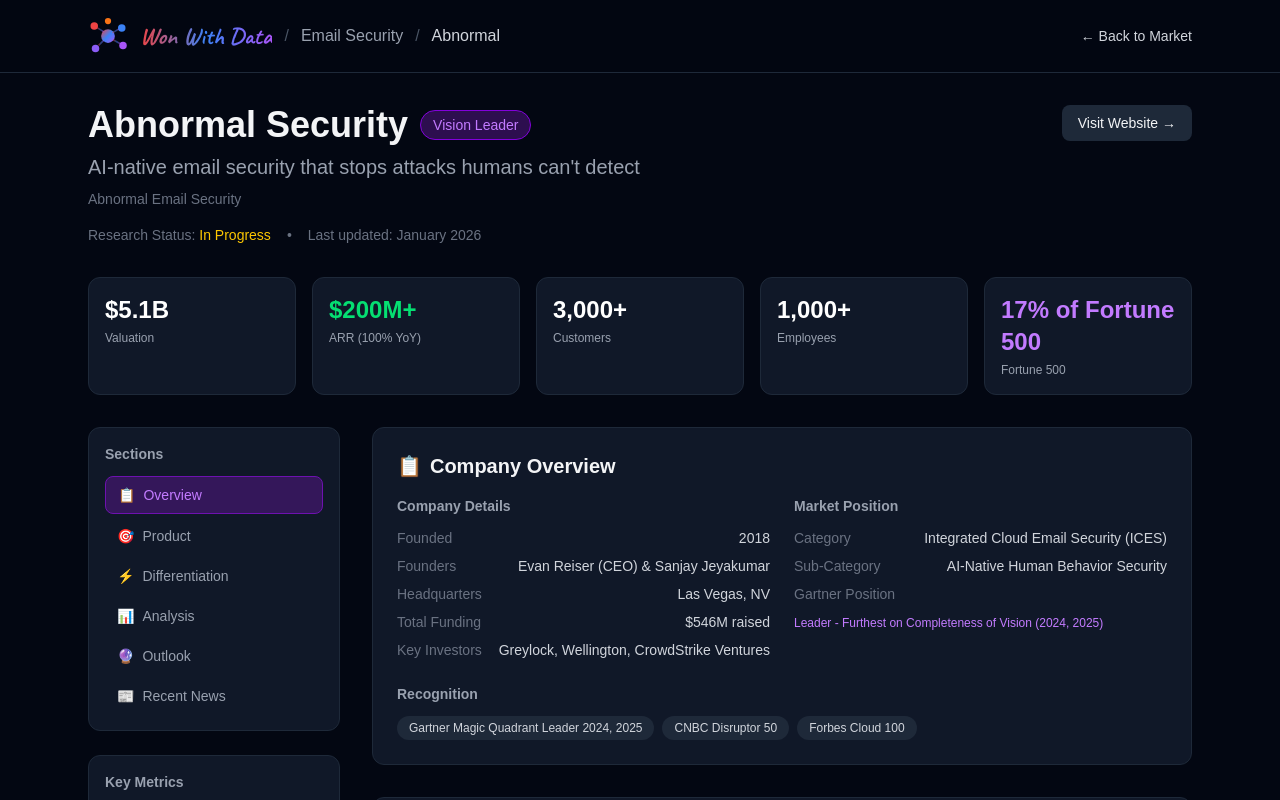
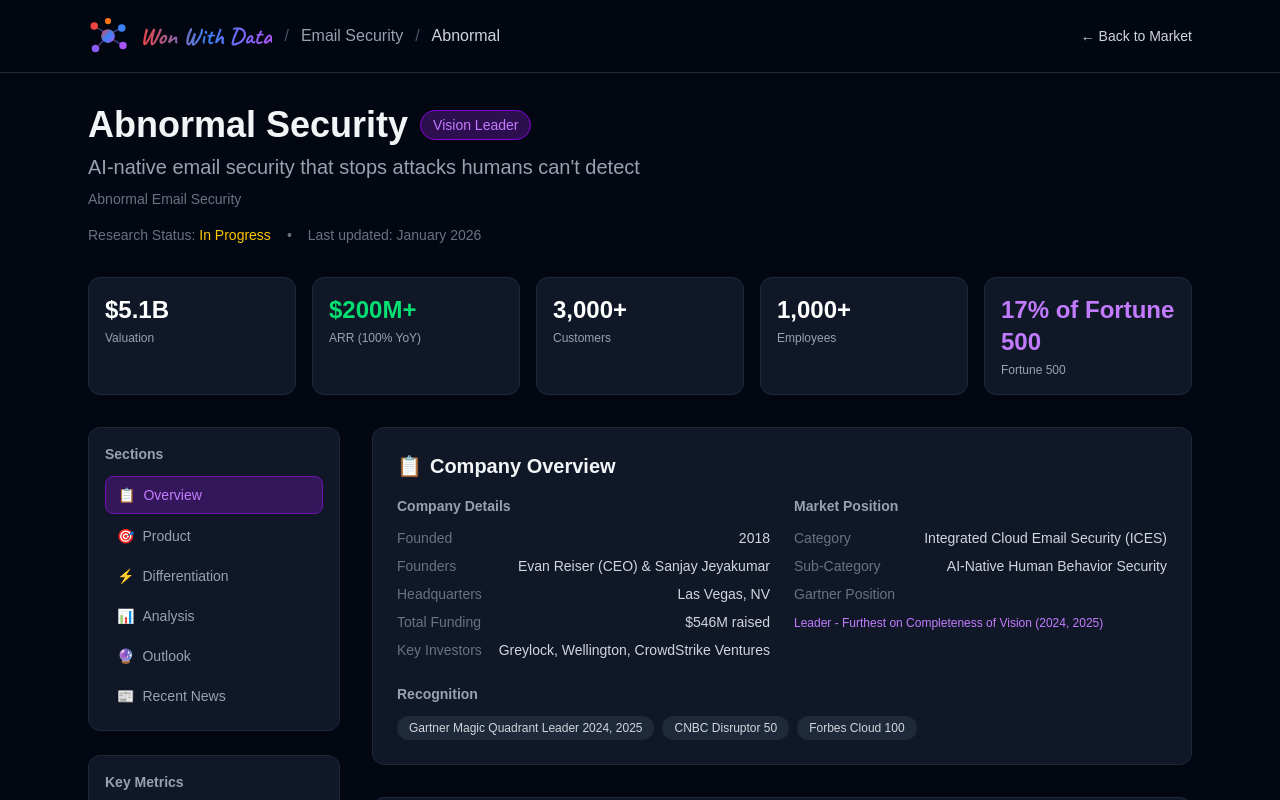
Before and after one commit to ansim0825/cybermarkets, a Next.js app: page /pillars/network-edge/email-security/companies/abnormal in a window 1280 px wide. Shown: the top 800 px of the page. Built offline with nearby package versions, Linux system fonts and the light colour scheme.

Commit message:
adjusting abnormal ai page-2

```diff
--- a/app/pillars/network-edge/email-security/companies/abnormal.jsx
+++ b/app/pillars/network-edge/email-security/companies/abnormal.jsx
@@ -230,15 +230,7 @@
               <p className="text-xl text-gray-400 mb-2">{company.tagline}</p>
               <p className="text-sm text-gray-500">{company.product}</p>
             </div>
-            <a
-              href={company.website}
-              target="_blank"
-              rel="noopener noreferrer"
-              className="px-4 py-2 bg-gray-800 hover:bg-gray-700 rounded-lg text-sm transition-colors"
-            >
-              Visit Website →
-            </a>
-          </div>
+        </div>
 
           <div className="flex items-center gap-4 text-sm text-gray-500">
             <span>Research Status: <span className="text-yellow-400">In Progress</span></span>
```
